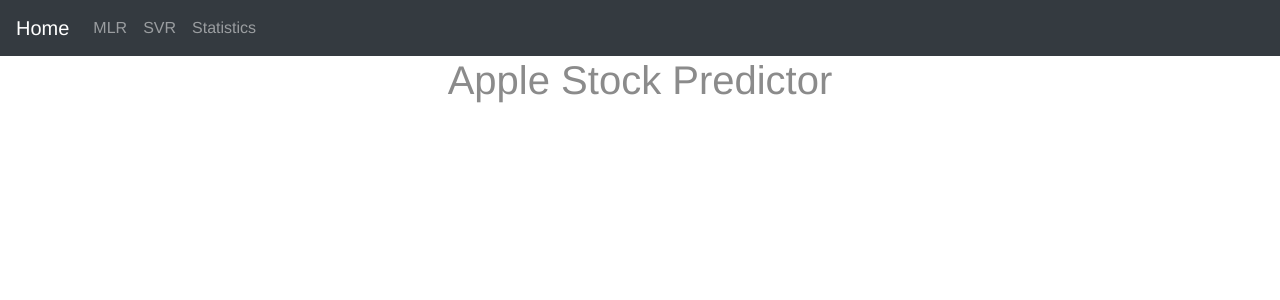
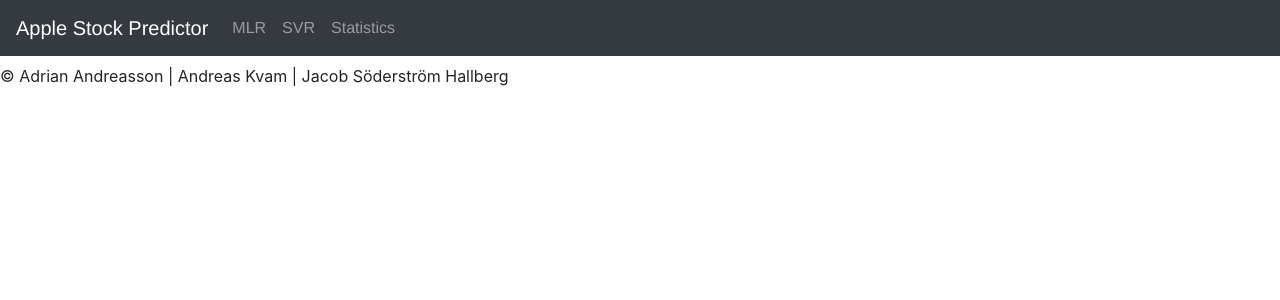
Before and after one commit to nextline501/MLPX, a Vue app in the folder frontend/: page / in a window 1280 px wide. Shown: the top 300 px of the page. Built offline with nearby package versions, Linux system fonts and the light colour scheme.

Commit message:
CSS fixes

```diff
--- a/frontend/public/index.html
+++ b/frontend/public/index.html
@@ -15,4 +15,5 @@
     <div id="app"></div>
     <!-- built files will be auto injected -->
   </body>
+  <footer>&#169; Adrian Andreasson | Andreas Kvam | Jacob Söderström Hallberg</footer>
 </html>
--- a/frontend/src/App.vue
+++ b/frontend/src/App.vue
@@ -1,7 +1,7 @@
 <template>
   <div id="app">
     <nav class="navbar navbar-expand navbar-dark bg-dark">
-      <router-link to="/" class="navbar-brand">Home</router-link>
+      <router-link to="/" class="navbar-brand">Apple Stock Predictor</router-link>
       <div class="navbar-nav mr-auto">
         <li class="nav-item">
           <router-link to="/Mlr" class="nav-link">MLR</router-link>
@@ -14,7 +14,7 @@
         </li>
       </div>
     </nav>
-     <HelloWorld msg="Apple Stock Predictor"/>
+     <HelloWorld msg=""/>
     <router-view/>
   </div>
 </template>
--- a/frontend/src/components/HelloWorld.vue
+++ b/frontend/src/components/HelloWorld.vue
@@ -1,7 +1,5 @@
 <template>
-  <div class="hello">
-    <h1>{{ msg }}</h1>
-  </div>
+    <h1></h1>
 </template>
 
 <script>
--- a/frontend/src/components/Mlr.vue
+++ b/frontend/src/components/Mlr.vue
@@ -113,6 +113,12 @@
 
 <style>
 
+body {
+
+background-color: rgb(243, 243, 243)
+
+}
+
 .submit-form {
   max-width: 300px;
   margin: auto;
@@ -128,5 +134,18 @@
 h3{
   font-size: 25px;
 }
+.btn-success, .btn-success:hover, .btn-success:active, .btn-success:visited {
+    background-color: darkblue !important;
+}
+footer{
+  text-align: center;
+  background-color: #343a40;
+  color: white;
+  position: fixed;
+  left: 0;
+  bottom: 0;
+  width: 100%;
+
+}
 
 </style>
```
Also changed, not shown: 1 other file (tests, documents, lock files or other folders).
